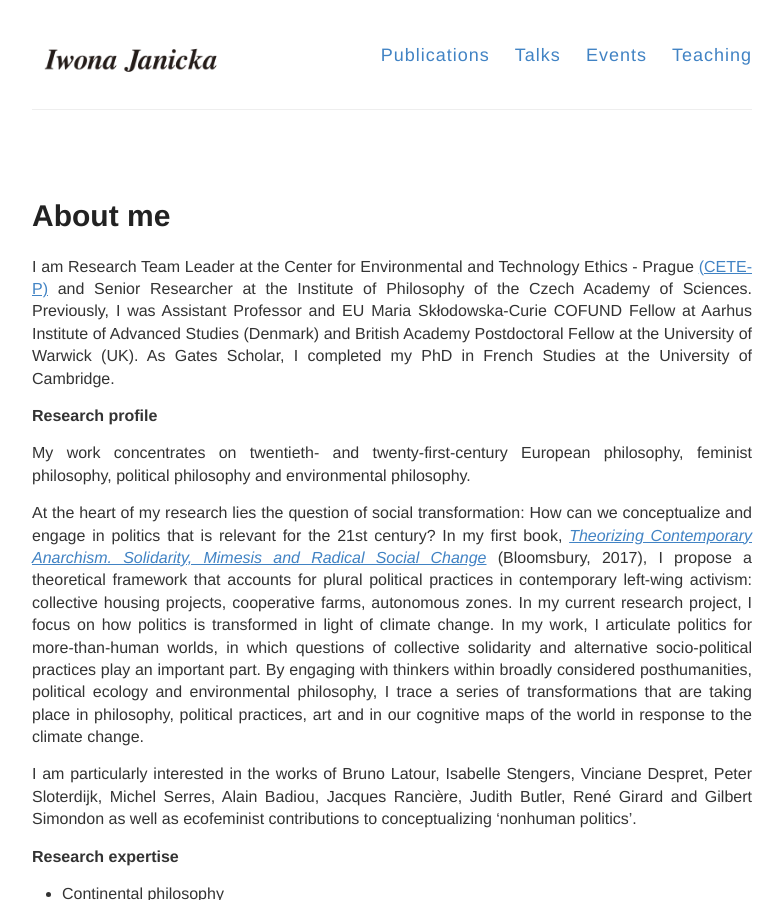
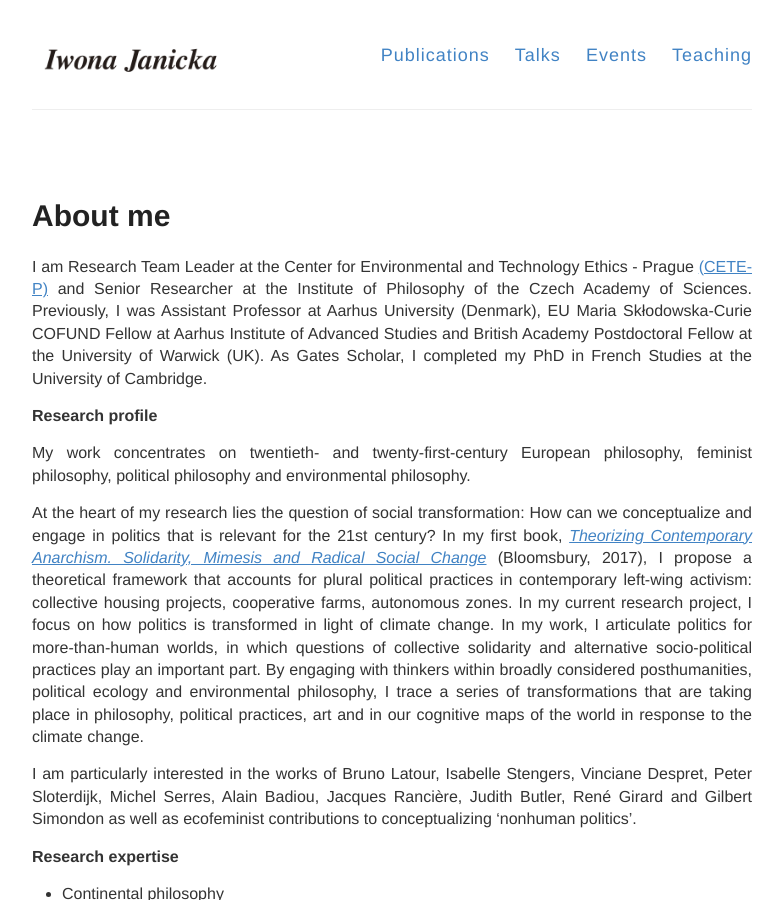
Before and after one commit to IJanicka/IJanicka.github.io, a Jekyll site: the page built from about.md, in a window 1280 px wide and 900 px high. Shown: the whole window, without its empty margins (248-1031 px from the left). Built offline with Jekyll 4.4.1, drawn with Linux system fonts in a browser that asks for light colours.

Commit message:
Update about.md

```diff
--- a/about.md
+++ b/about.md
@@ -4,7 +4,7 @@
 permalink: /about/
 ---
 
-I am Research Team Leader at the Center for Environmental and Technology Ethics - Prague <a href="https://cetep.eu" target="_blank">(CETE-P)</a> and Senior Researcher at the Institute of Philosophy of the Czech Academy of Sciences. Previously, I was Assistant Professor and EU Maria Skłodowska-Curie COFUND Fellow at Aarhus Institute of Advanced Studies (Denmark) and British Academy Postdoctoral Fellow at the University of Warwick (UK). As Gates Scholar, I completed my PhD in French Studies at the University of Cambridge.
+I am Research Team Leader at the Center for Environmental and Technology Ethics - Prague <a href="https://cetep.eu" target="_blank">(CETE-P)</a> and Senior Researcher at the Institute of Philosophy of the Czech Academy of Sciences. Previously, I was Assistant Professor at Aarhus University (Denmark), EU Maria Skłodowska-Curie COFUND Fellow at Aarhus Institute of Advanced Studies and British Academy Postdoctoral Fellow at the University of Warwick (UK). As Gates Scholar, I completed my PhD in French Studies at the University of Cambridge.
 
 **Research profile**<br>
 
```
